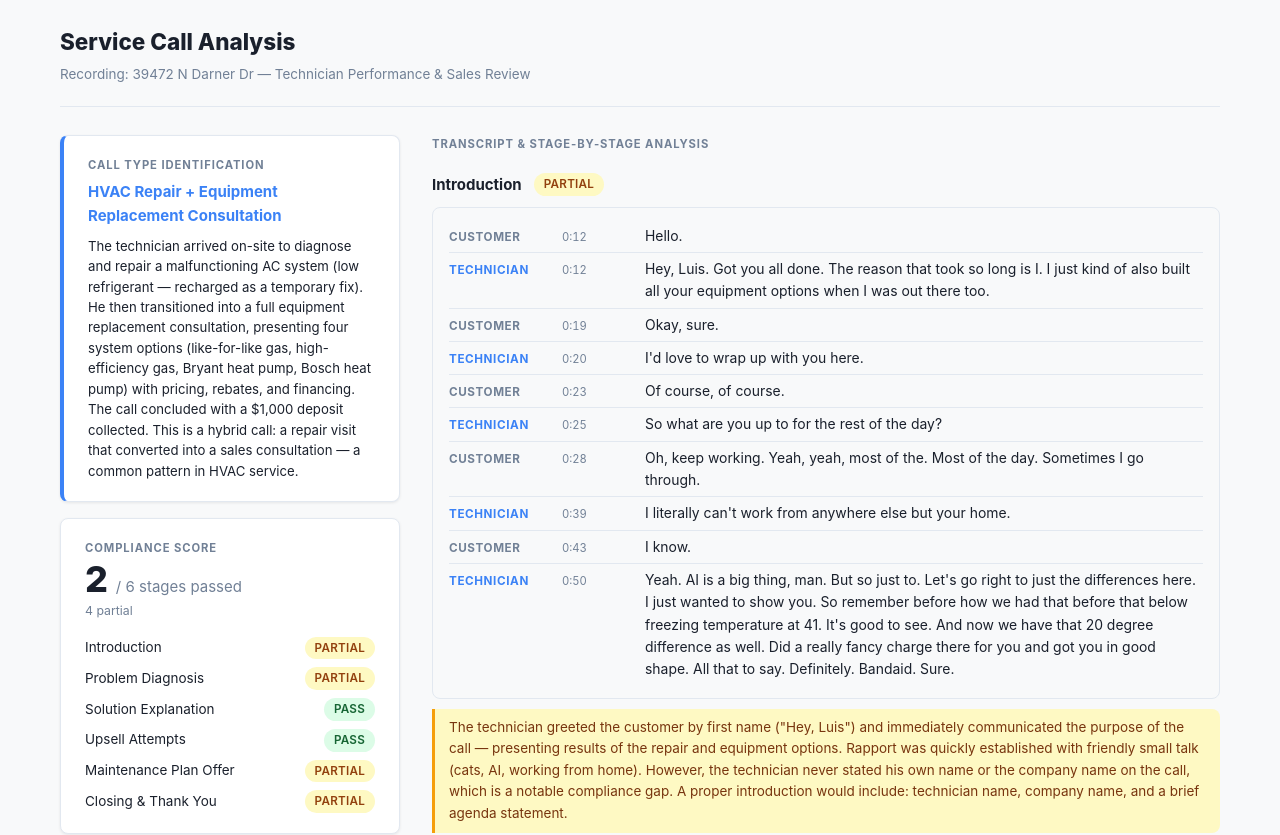
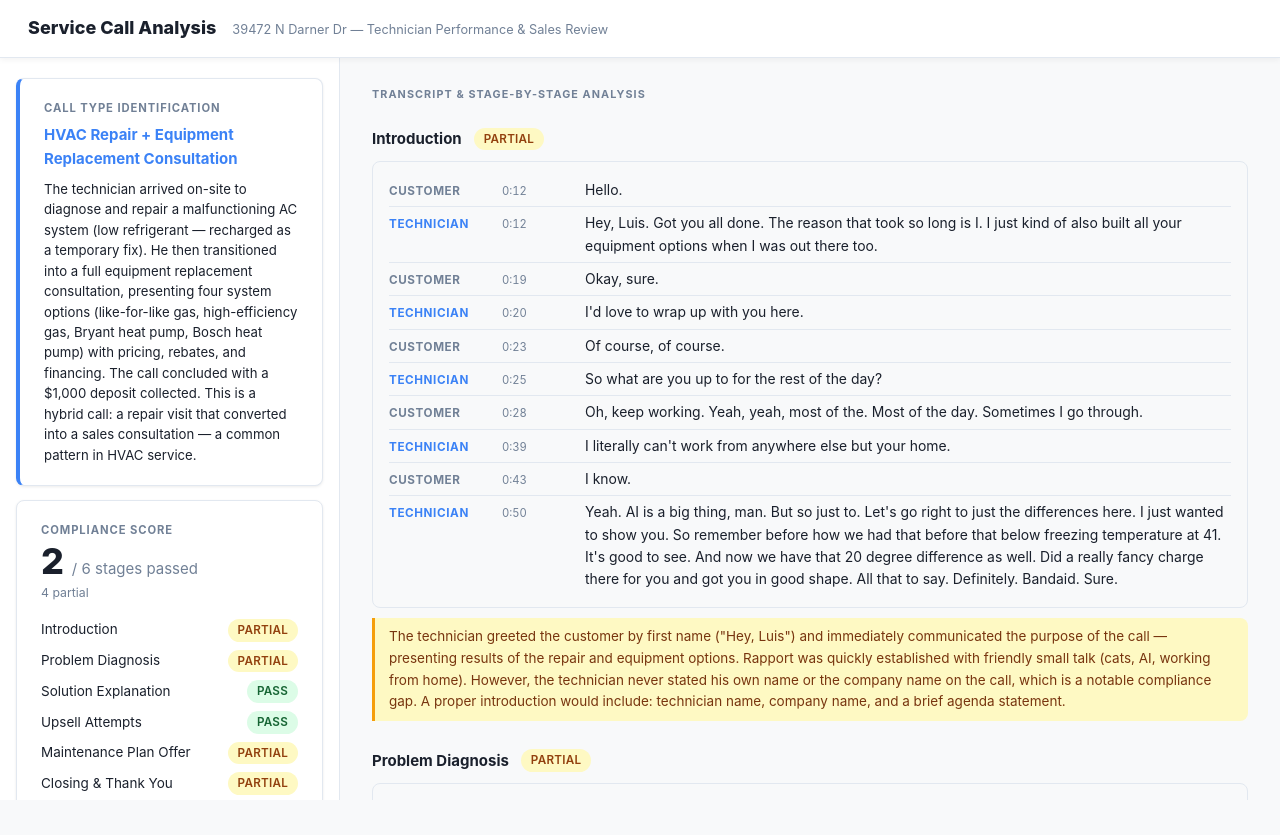
Before and after one commit to Candice0313/service-call-analysis, a React (Vite) app: page / in a window 1280 px wide. Shown: the top 835 px of the page. After the commit the page ends 800 px from the top, so only its background shows below. Built offline with nearby package versions, Linux system fonts and the light colour scheme.

Commit message:
refactor: independent scroll panels, extract Sidebar and TranscriptPanel components

```diff
--- a/src/App.css
+++ b/src/App.css
@@ -1,50 +1,63 @@
 .app {
-  max-width: 1200px;
-  margin: 0 auto;
-  padding: 24px 20px 60px;
+  display: flex;
+  flex-direction: column;
+  height: 100%;
+  overflow: hidden;
+  background: var(--color-bg);
 }
 
+/* ── Header ── */
 .app__header {
-  margin-bottom: 28px;
-  padding-bottom: 20px;
+  flex-shrink: 0;
+  padding: 14px 28px;
+  background: var(--color-surface);
   border-bottom: 1px solid var(--color-border);
+  box-shadow: 0 2px 6px rgba(0, 0, 0, 0.05);
+  z-index: 10;
+  display: flex;
+  align-items: baseline;
+  gap: 16px;
 }
 
 .app__title {
-  font-size: 1.5rem;
+  font-size: 1.2rem;
   font-weight: 800;
   color: var(--color-text);
+  white-space: nowrap;
 }
 
 .app__subtitle {
   color: var(--color-text-muted);
-  font-size: 0.9rem;
-  margin-top: 4px;
+  font-size: 0.85rem;
 }
 
+/* ── Two-panel body ── */
 .app__body {
+  flex: 1;
+  min-height: 0;          /* allows flex children to shrink below content height */
   display: grid;
   grid-template-columns: 340px 1fr;
-  gap: 32px;
-  align-items: start;
+  overflow: hidden;
 }
 
+/* ── Mobile: stack panels, restore normal scroll ── */
 @media (max-width: 780px) {
+  html, body, #root { height: auto; }
+
+  .app {
+    height: auto;
+    overflow: visible;
+  }
+
+  .app__header {
+    flex-direction: column;
+    align-items: flex-start;
+    gap: 2px;
+  }
+
   .app__body {
     grid-template-columns: 1fr;
+    overflow: visible;
+    min-height: unset;
   }
 }
-
-.app__sidebar {
-  position: sticky;
-  top: 20px;
-}
-
-.app__transcript-header {
-  font-size: 0.75rem;
-  font-weight: 700;
-  text-transform: uppercase;
-  letter-spacing: 0.08em;
-  color: var(--color-text-muted);
-  margin-bottom: 20px;
-}
--- a/src/App.jsx
+++ b/src/App.jsx
@@ -1,8 +1,5 @@
-import ComplianceScore from './components/ComplianceScore.jsx'
-import SalesInsights from './components/SalesInsights.jsx'
-import CallStageSection from './components/CallStageSection.jsx'
-import CallTypeCard from './components/CallTypeCard.jsx'
-import { STAGE_ORDER } from './data/utils.js'
+import Sidebar from './components/Sidebar.jsx'
+import TranscriptPanel from './components/TranscriptPanel.jsx'
 import './App.css'
 
 export default function App() {
@@ -10,26 +7,14 @@ export default function App() {
     <div className="app">
       <header className="app__header">
         <h1 className="app__title">Service Call Analysis</h1>
-        <p className="app__subtitle">
-          Recording: 39472 N Darner Dr — Technician Performance &amp; Sales Review
-        </p>
+        <span className="app__subtitle">
+          39472 N Darner Dr — Technician Performance &amp; Sales Review
+        </span>
       </header>
 
       <div className="app__body">
-        <aside className="app__sidebar">
-          <CallTypeCard />
-          <ComplianceScore />
-          <SalesInsights />
-        </aside>
-
-        <main>
-          <p className="app__transcript-header">
-            Transcript &amp; Stage-by-Stage Analysis
-          </p>
-          {STAGE_ORDER.map((key) => (
-            <CallStageSection key={key} stageKey={key} />
-          ))}
-        </main>
+        <Sidebar />
+        <TranscriptPanel />
       </div>
     </div>
   )
--- a/src/components/SalesInsights.jsx
+++ b/src/components/SalesInsights.jsx
@@ -3,7 +3,7 @@ import './SalesInsights.css'
 
 export default function SalesInsights() {
   return (
-    <div className="card" style={{ marginTop: 16 }}>
+    <div className="card">
       <p className="sales-insights__title">Sales Insights</p>
       <ul className="sales-insights__list">
         {analysis.salesInsights.map((insight, i) => (
--- /dev/null
+++ b/src/components/Sidebar.css
@@ -0,0 +1,18 @@
+.sidebar {
+  overflow-y: auto;
+  background: var(--color-surface);
+  border-right: 1px solid var(--color-border);
+  -webkit-overflow-scrolling: touch;
+}
+
+.sidebar__inner {
+  padding: 20px 16px;
+  display: flex;
+  flex-direction: column;
+  gap: 14px;
+}
+
+/* Remove margin-bottom from cards inside sidebar — gap handles spacing */
+.sidebar__inner .card {
+  margin-bottom: 0;
+}
--- /dev/null
+++ b/src/components/Sidebar.jsx
@@ -0,0 +1,16 @@
+import CallTypeCard from './CallTypeCard.jsx'
+import ComplianceScore from './ComplianceScore.jsx'
+import SalesInsights from './SalesInsights.jsx'
+import './Sidebar.css'
+
+export default function Sidebar() {
+  return (
+    <aside className="sidebar">
+      <div className="sidebar__inner">
+        <CallTypeCard />
+        <ComplianceScore />
+        <SalesInsights />
+      </div>
+    </aside>
+  )
+}
--- /dev/null
+++ b/src/components/TranscriptPanel.css
@@ -0,0 +1,15 @@
+.transcript-panel {
+  overflow-y: auto;
+  padding: 28px 32px 48px;
+  background: var(--color-bg);
+  -webkit-overflow-scrolling: touch;
+}
+
+.transcript-panel__header {
+  font-size: 0.72rem;
+  font-weight: 700;
+  text-transform: uppercase;
+  letter-spacing: 0.1em;
+  color: var(--color-text-muted);
+  margin-bottom: 24px;
+}
--- /dev/null
+++ b/src/components/TranscriptPanel.jsx
@@ -0,0 +1,14 @@
+import CallStageSection from './CallStageSection.jsx'
+import { STAGE_ORDER } from '../data/utils.js'
+import './TranscriptPanel.css'
+
+export default function TranscriptPanel() {
+  return (
+    <main className="transcript-panel">
+      <p className="transcript-panel__header">Transcript &amp; Stage-by-Stage Analysis</p>
+      {STAGE_ORDER.map((key) => (
+        <CallStageSection key={key} stageKey={key} />
+      ))}
+    </main>
+  )
+}
--- a/src/index.css
+++ b/src/index.css
@@ -22,7 +22,14 @@
   background: var(--color-bg);
 }
 
-body { min-height: 100vh; }
+html, body { height: 100%; }
+#root { height: 100%; display: flex; flex-direction: column; }
+
+/* Thin custom scrollbar for webkit browsers */
+::-webkit-scrollbar { width: 5px; }
+::-webkit-scrollbar-track { background: transparent; }
+::-webkit-scrollbar-thumb { background: var(--color-border); border-radius: 3px; }
+::-webkit-scrollbar-thumb:hover { background: var(--color-text-muted); }
 
 .badge {
   display: inline-block;
```
